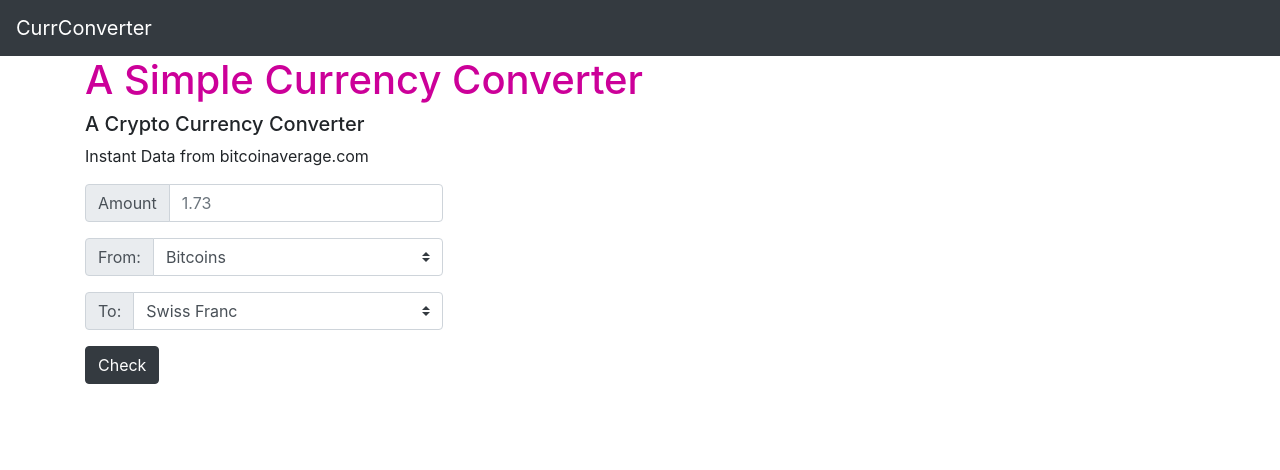
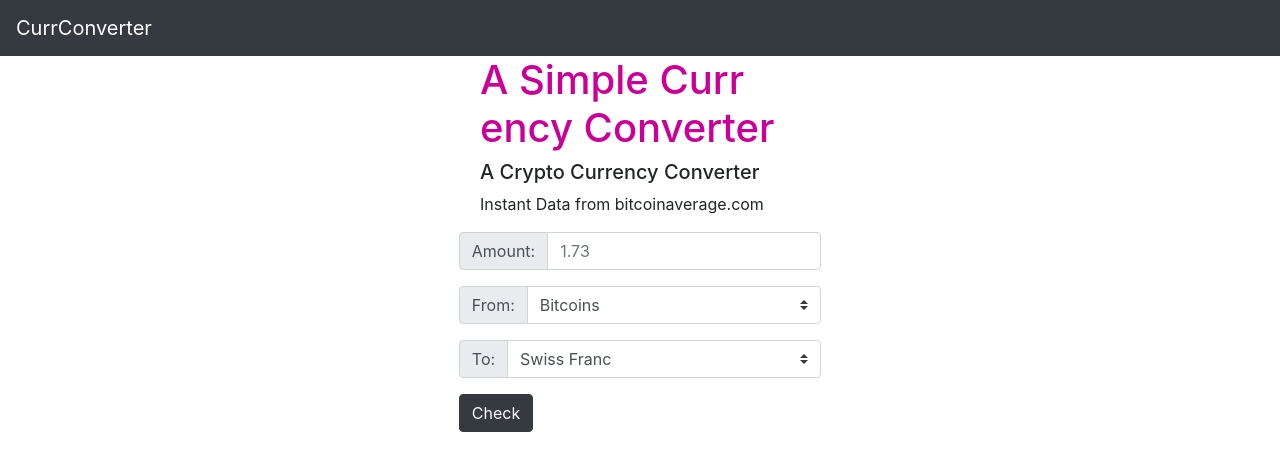
Before and after one commit to smuefsmuef/CurrConverter, a website: page index.html in a window 1280 px wide. Drawn offline with nearby package versions, Linux system fonts and the light colour scheme; files that its build step writes are made by us from their sources.

Commit message:
modificate frontpage

```diff
--- a/index.html
+++ b/index.html
@@ -16,18 +16,30 @@
   </nav>
 
   <div class="container">
-    <h1>A Simple Currency Converter</h1>
+    <div class="row justify-content-md-center">
+
+      <div class="col-4">
+        <div class="col">
+          <h1>A Simple Curr </br>ency Converter</h1>
+        </div>
+        <div class="col">
           <h5>A Crypto Currency Converter</h3>
+        </div>
+        <div class="col">
           <p>Instant Data from bitcoinaverage.com</p>
+        </div>
+      </div>
+    </div>
+
   </div>
 
   <div class="container">
-    <div class="row">
+    <div class="row justify-content-md-center">
       <form action="/" method="post">
 
         <div class="input-group col-sm mb-3">
           <div class="input-group-prepend">
-            <span class="input-group-text" id="basic-addon1">Amount</span>
+            <span class="input-group-text" id="basic-addon1">Amount:</span>
           </div>
           <input type="text" class="form-control" name="amount" placeholder="1.73" aria-label="Username" aria-describedby="basic-addon1">
         </div>
@@ -63,6 +75,8 @@
     </div>
   </div>
 
+  </div>
+
   <!-- <script src="https://code.jquery.com/jquery-3.3.1.slim.min.js" integrity="sha384-q8i/X+965DzO0rT7abK41JStQIAqVgRVzpbzo5smXKp4YfRvH+8abtTE1Pi6jizo" crossorigin="anonymous"></script> -->
 </body>
 
```
Lines whose indentation alone changed are shown as unchanged.
